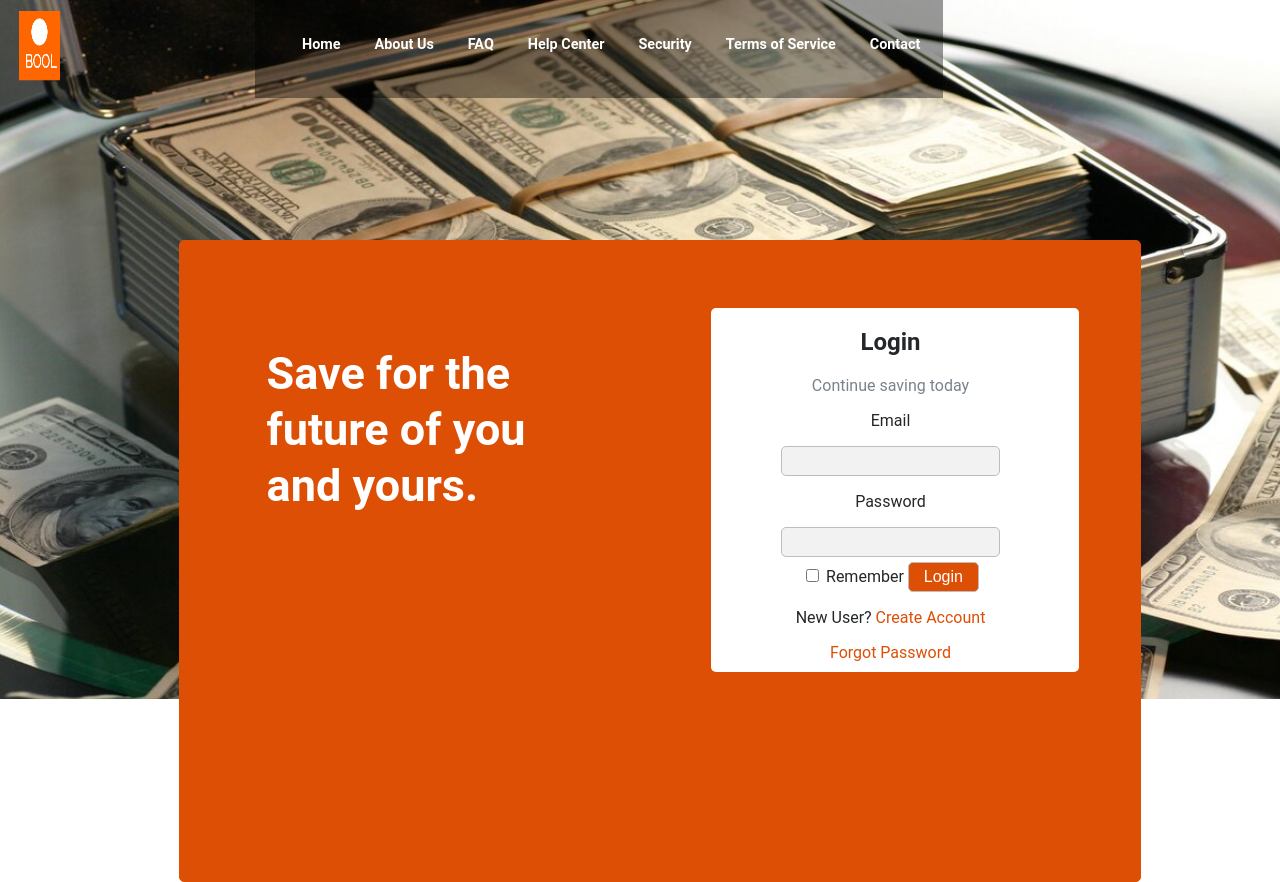
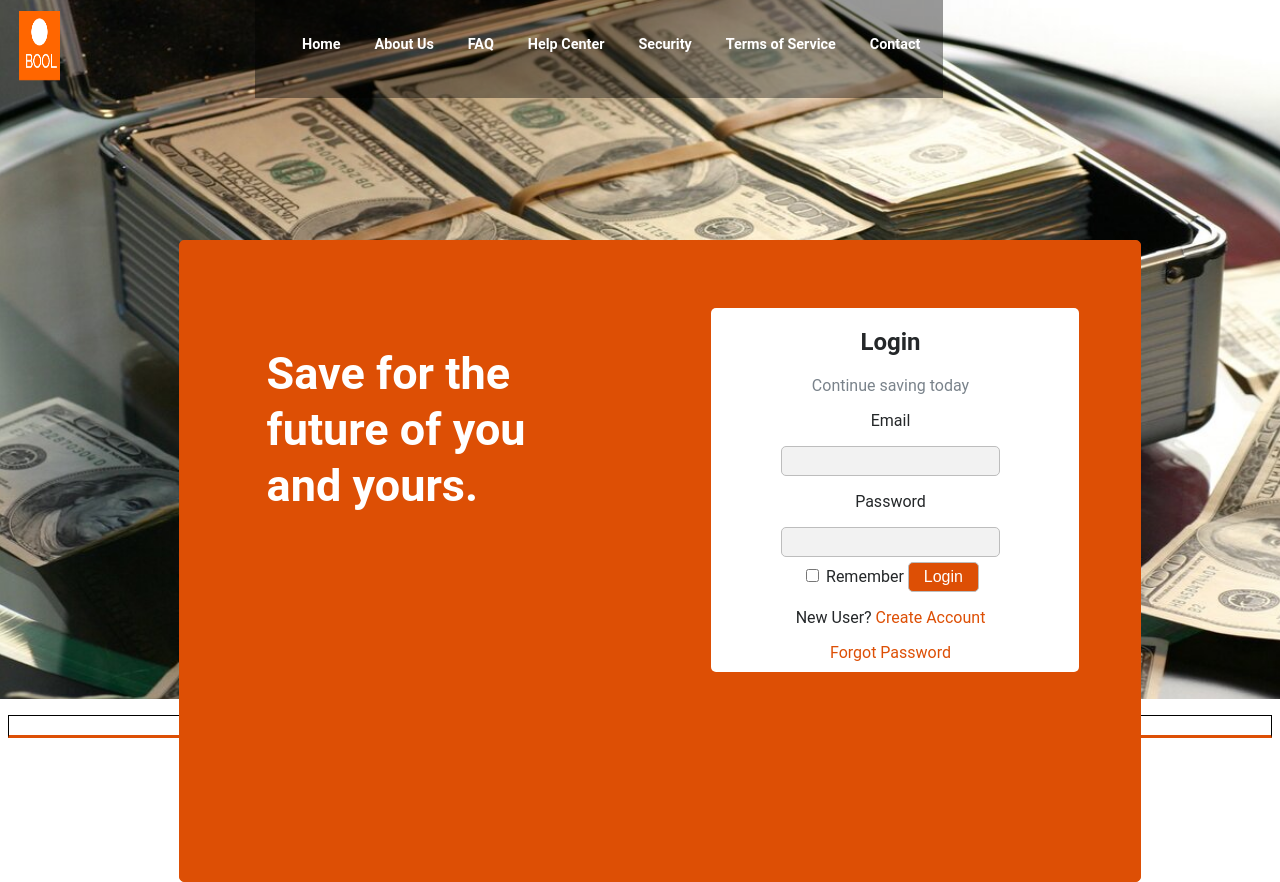
Before and after one commit to AgbaD/Bool, a Flask app: page / in a window 1280 px wide; the page is wider, and only the part inside the window is pictured. Run offline with Flask 2, Linux system fonts and the light colour scheme; some libraries are stand-ins or nearby versions.

Commit message:
hes going riot

```diff
--- a/app/static/css/index.css
+++ b/app/static/css/index.css
@@ -366,3 +366,16 @@ input#submit:hover {
         height: 124%;
     }
 }
+
+/* main page css */
+div.main {
+    text-align: center;
+}
+
+div.main p {
+    color: white;
+    border: thin solid black;
+    border-bottom-color: rgb(221, 79, 5);
+    border-bottom-style: solid;
+    border-bottom-width: 3px;
+}
--- a/app/templates/index.html
+++ b/app/templates/index.html
@@ -20,9 +20,8 @@
         <meta name="distribution" content="Global">
         <meta name="rating" content="General">
 
-        <!-- Css Files -->
+        <!-- Css File -->
         <link rel="stylesheet" href="../static/css/index.css" type='text/css' />
-        <link rel="stylesheet" href="../static/css/main.css" type='text/css' />
 
         <title>
             Bool | Welcome
@@ -35,7 +34,7 @@
                     alt='logo' /></div>
                 <nav class="dropdown">
                     <button class="dropbtn" value='drop' onclick="drop()">
-                    Menu</button>
+                    &#9776;</button>
                     <!-- For dropdown -->
                     <div id="myDropdown" class="dropdown-content">
                         <a href="{{ url_for('.index') }}">Home</a>
@@ -80,8 +79,10 @@
                 </div>
             </div>
         </div>
-
-
+        <div class="main">
+            <p>line</p>
+            <h2>What we Offer</h2>
+        </div>
         <script src="../static/index.js"></script>
     </body>
 </html>
```
Also changed, not shown: app/static/css/main.css (deleted).
